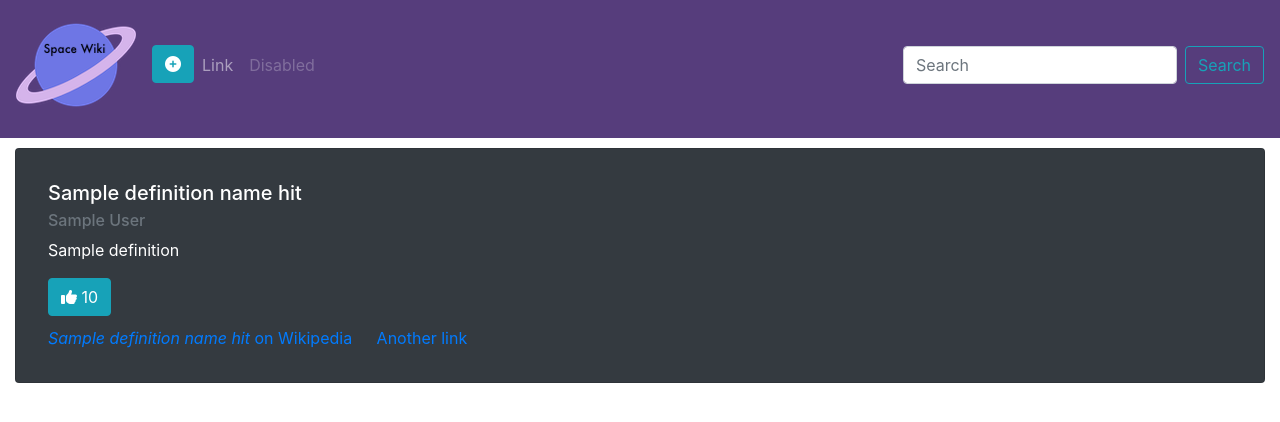
After one commit to scottymcandrew/space-wiki, a Flask app: template templates/search_results.html in a window 1280 px wide. The commit adds this page. Shown: the top 422 px of the page. Run offline with Flask 2, Linux system fonts and the light colour scheme; the template is opened without the code that fills it: most values are stand-ins (such as "Sample title", 1, 10 or a date in 2020); some libraries are stand-ins or nearby versions.

Commit message:
Added search functionality

```diff
--- a/app.py
+++ b/app.py
@@ -65,6 +65,23 @@ def insert_definition():
     return redirect(url_for('get_definitions'))
 
 
+@app.route('/search', methods=['POST'])
+def search_definitions():
+    definitions = mongo.db.definitions
+    data = request.form.to_dict()
+    # A dictionary is returned above, place the value into variable
+    search_text = data['definition_search']
+    # For the below search syntax to work, the MongoDB collection needs to have text indexes set for both keys
+    # this allows for case-insensitive searching - https://docs.mongodb.com/manual/core/index-text/#create-text-index
+    return render_template('search_results.html',
+                           definition_name_hits=definitions.find({"$text": {"$search": search_text}}),
+                           definition_hits=definitions.find({"$text": {"$search": search_text}}))
+
+
+# @app.route('/search_results')
+# def search_results():
+
+
 if __name__ == '__main__':
     app.run(host=os.environ.get('IP'),
             port=int(os.environ.get('PORT')),
--- a/templates/base.html
+++ b/templates/base.html
@@ -44,8 +44,8 @@
                 </li>
             </ul>
 
-            <form class="form-inline my-2 my-lg-0">
-                <input class="form-control mr-sm-2" type="search" placeholder="Search">
+            <form action="{{ url_for('search_definitions') }}" method="POST" class="form-inline my-2 my-lg-0">
+                <input class="form-control mr-sm-2" type="search" placeholder="Search" name="definition_search">
                 <button class="btn btn-outline-info my-2 my-sm-0" type="submit">Search</button>
             </form>
         </div>
--- /dev/null
+++ b/templates/search_results.html
@@ -0,0 +1,47 @@
+{% extends 'base.html' %} {% block content %}
+
+    {% if definition_name_hits.count() > 0 %}
+        {% for d in definition_name_hits %}
+            <div class="card text-white bg-dark">
+                <div class="card-body">
+                    <h5 class="card-title">{{ d.definition_name }}</h5>
+                    <h6 class="card-subtitle mb-2 text-muted">{{ d.author }}</h6>
+                    <p class="card-text">{{ d.definition }}</p>
+                    <div class="card-links-container">
+                        <form id="vote-form" action="{{ url_for('add_vote', def_id=d._id) }}" method="post">
+                            <input type="hidden" id="def_id" name="def_id" value={{ d._id }}>
+                            <button type="submit" class="btn btn-info"><i class="fas fa-thumbs-up"></i>
+                                {{ d.votes }}</button>
+                        </form>
+                        <a href="https://en.wikipedia.org/wiki/{{ d.definition_name }}" target="_blank"
+                           class="card-link"><em>{{ d.definition_name }}</em> on Wikipedia</a>
+                        <a href="#" class="card-link">Another link</a>
+                    </div>
+                </div>
+            </div>
+        {% endfor %}
+    {% elif definition_hits.count() > 0 %}
+        {% for d in definition_name_hits %}
+            <div class="card text-white bg-dark">
+                <div class="card-body">
+                    <h5 class="card-title">{{ d.definition_name }}</h5>
+                    <h6 class="card-subtitle mb-2 text-muted">{{ d.author }}</h6>
+                    <p class="card-text">{{ d.definition }}</p>
+                    <div class="card-links-container">
+                        <form id="vote-form" action="{{ url_for('add_vote', def_id=d._id) }}" method="post">
+                            <input type="hidden" id="def_id" name="def_id" value={{ d._id }}>
+                            <button type="submit" class="btn btn-info"><i class="fas fa-thumbs-up"></i>
+                                {{ d.votes }}</button>
+                        </form>
+                        <a href="https://en.wikipedia.org/wiki/{{ d.definition_name }}" target="_blank"
+                           class="card-link"><em>{{ d.definition_name }}</em> on Wikipedia</a>
+                        <a href="#" class="card-link">Another link</a>
+                    </div>
+                </div>
+            </div>
+        {% endfor %}
+    {% else %}
+
+    {% endif %}
+
+{% endblock %}
```
